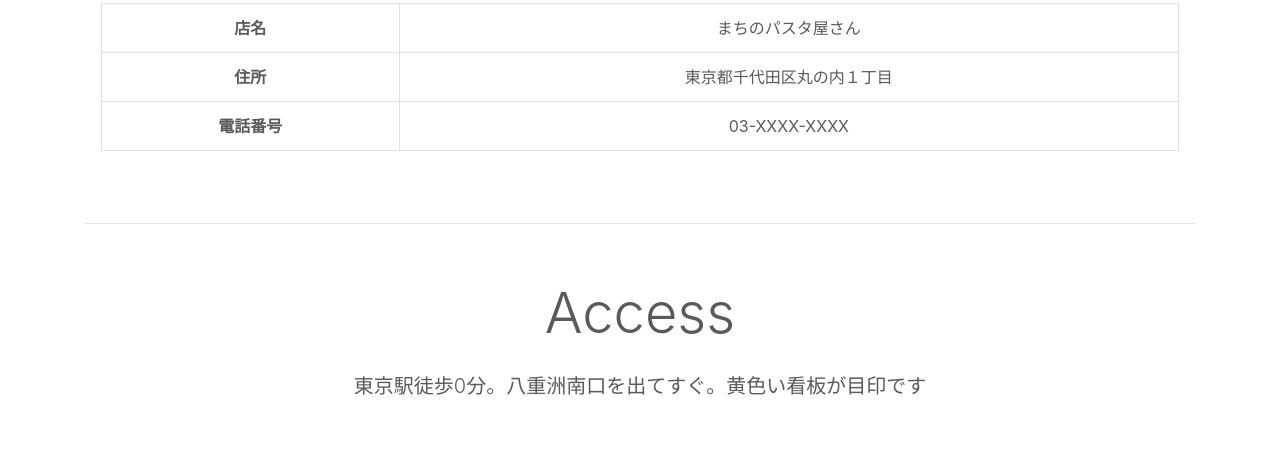
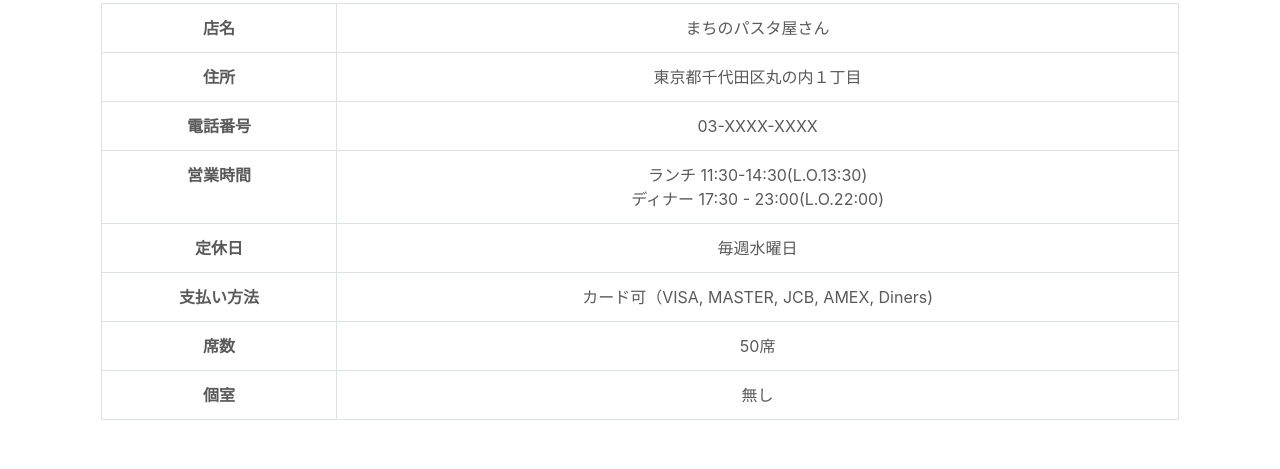
Before and after one commit to k-kirinosuke/sample-shop, a plain HTML site: page index.html in a window 1280 px wide. Shown: the part 2634-3103 px from the top of the page. Drawn offline with nearby package versions, Linux system fonts and the light colour scheme; grey boxes are pictures that could not be loaded; a script that the page names is missing; files whose address does not match are found by name.

Commit message:
added info

```diff
--- a/index.html
+++ b/index.html
@@ -15,6 +15,7 @@
     <!-- Custom styles for this template -->
     <link href="carousel.css" rel="stylesheet">
     <link href="style.css" rel="stylesheet">
+    <link href="effect.scss" rel="stylesheet">
 
     <!-- jQuery (necessary for Bootstrap's JavaScript plugins) -->
     <script src="https://ajax.googleapis.com/ajax/libs/jquery/1.12.4/jquery.min.js"></script>
@@ -63,7 +64,6 @@
     </header>
 
     <main role="main">
-
       <div id="myCarousel" class="carousel slide" data-ride="carousel">
         <ol class="carousel-indicators">
           <li data-target="#myCarousel" data-slide-to="0" class="active"></li>
@@ -182,6 +182,28 @@
                 <th scope="row">電話番号</th>
                 <td>03-XXXX-XXXX</td>
               </tr>
+              <tr>
+                <th scope="row">営業時間</th>
+                <td>ランチ 11:30-14:30(L.O.13:30)<br />
+                  ディナー 17:30 - 23:00(L.O.22:00)
+                </td>
+              </tr>
+              <tr>
+                <th scope="row">定休日</th>
+                <td>毎週水曜日</td>
+              </tr>
+              <tr>
+                <th scope="row">支払い方法</th>
+                <td>カード可（VISA, MASTER, JCB, AMEX, Diners)</td>
+              </tr>
+              <tr>
+                <th scope="row">席数</th>
+                <td>50席</td>
+              </tr>
+              <tr>
+                <th scope="row">個室</th>
+                <td>無し</td>
+              </tr>
             </tbody>
           </table>
         </div>
```
